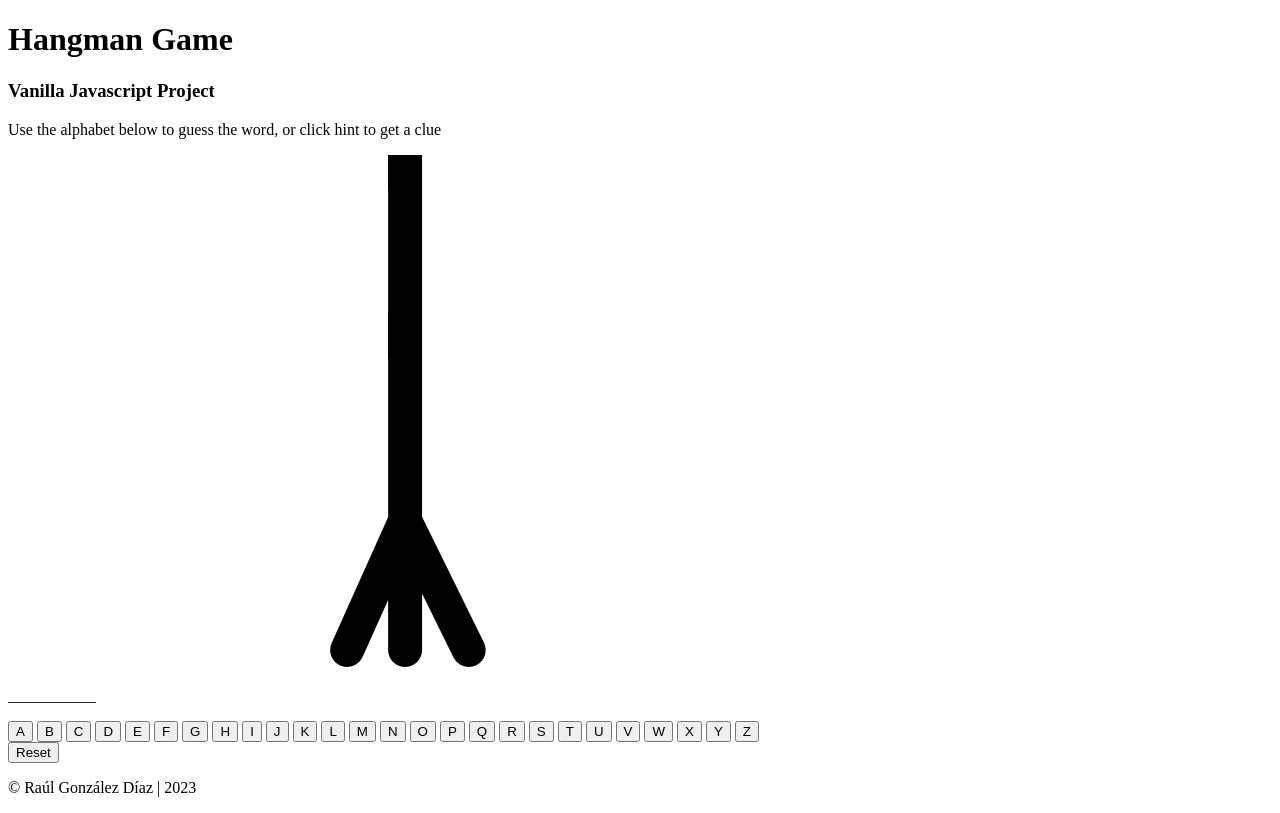
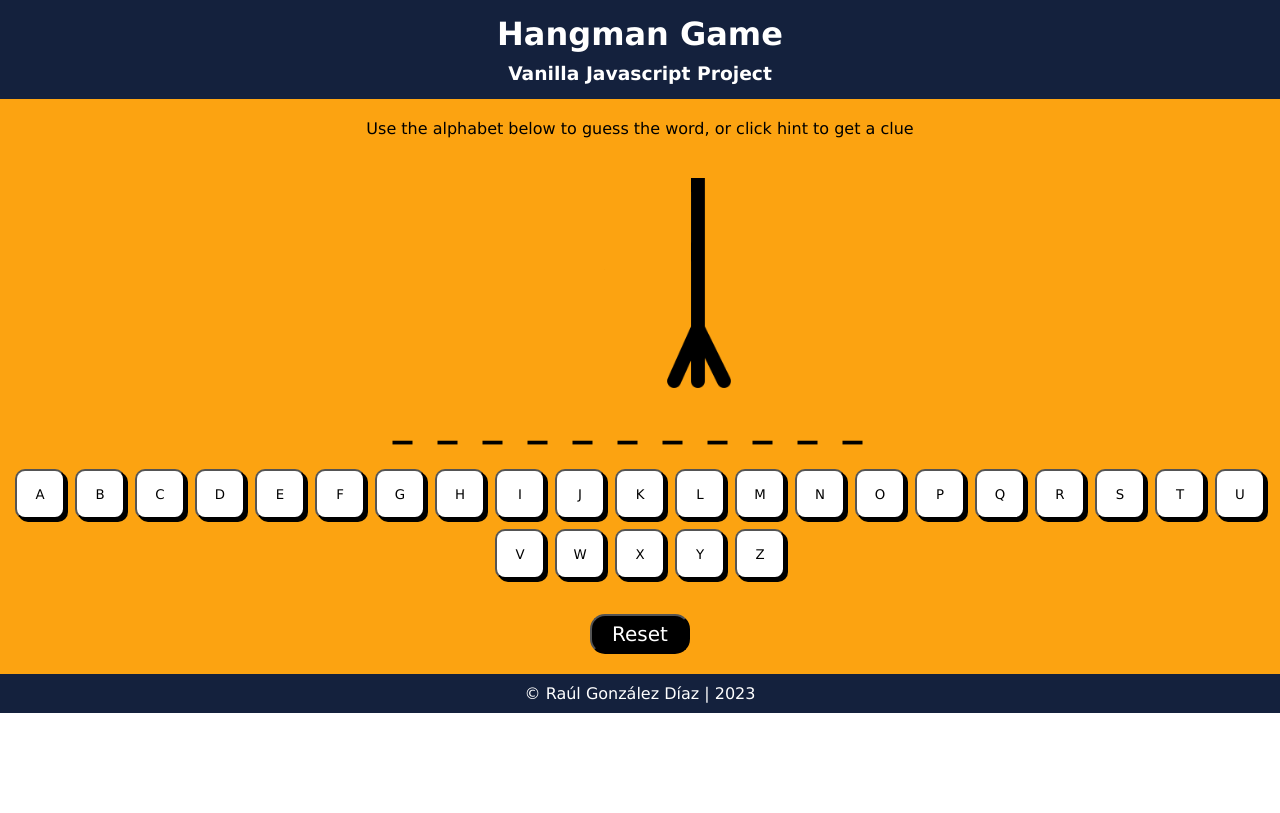
Before and after one commit to raulgodii/Hangman-Game, a plain HTML site: page index.html in a window 1280 px wide. Drawn offline with Linux system fonts and the light colour scheme.

Commit message:
more or less finished

```diff
--- a/index.html
+++ b/index.html
@@ -4,7 +4,7 @@
     <meta charset="UTF-8">
     <meta name="viewport" content="width=device-width, initial-scale=1.0">
     <title>Hangman - The Game</title>
-    <link rel="stylesheet" href="style.css">
+    <link rel="stylesheet" href="styles.css">
     <script src="script.js"></script>
 </head>
 <body>
--- a/styles.css
+++ b/styles.css
@@ -0,0 +1,101 @@
+*{
+    margin: 0;
+    padding: 0;
+    box-sizing: border-box;
+    font-family: Verdana, Geneva, Tahoma, sans-serif;
+}
+
+header{
+    background-color: #14213d;
+    color: white;
+    display: flex;
+    flex-direction: column;
+    align-items: center;
+    padding: 10px;
+}
+
+footer{
+    display: flex;
+    flex-direction: column;
+    align-items: center;
+    background-color: #14213d;
+    color: white;
+}
+
+footer p{
+    margin: 10px;
+}
+
+header h1, header h3{
+    margin: 5px;
+}
+
+img{
+    height: 210px;
+    margin-top: 20px;
+}
+
+main{
+    background-color: #fca311;
+    display: flex;
+    flex-direction: column;
+    align-items: center;
+}
+
+main>p{
+    margin: 20px;
+}
+
+#word{
+    letter-spacing: 25px;
+    font-weight: bold;
+    font-size: 40px;
+    margin: 10px;
+}
+
+#alphabet{
+    display: flex;
+    flex-direction: row;
+    flex-wrap: wrap;
+    align-items: center;
+    justify-content: center;
+    margin: 10px;
+}
+
+#alphabet button{
+    background-color: white;
+    width:50px;
+    height: 50px;
+    margin: 5px;
+    border-radius: 0.75em;
+    box-shadow: 3px 3px 0px rgba(0, 0, 0);
+}
+
+#alphabet button:hover{
+    box-shadow: 3px 5px 0px rgba(0, 0, 0);
+    transform: translateY(-2px);
+}
+
+#alphabet button:active{
+    box-shadow: none;
+    transform: translateY(0);
+}
+
+#alphabet button:disabled{
+    box-shadow: none;
+    background-color: rgb(255, 0, 0);
+}
+
+#alphabet button:disabled:hover{
+    transform: none;
+}
+
+#reset{
+    background-color: black;
+    margin: 20px;
+    width: 100px;
+    height: 40px;
+    font-size: 20px;
+    color:white;
+    border-radius: 0.75em;
+}
```
